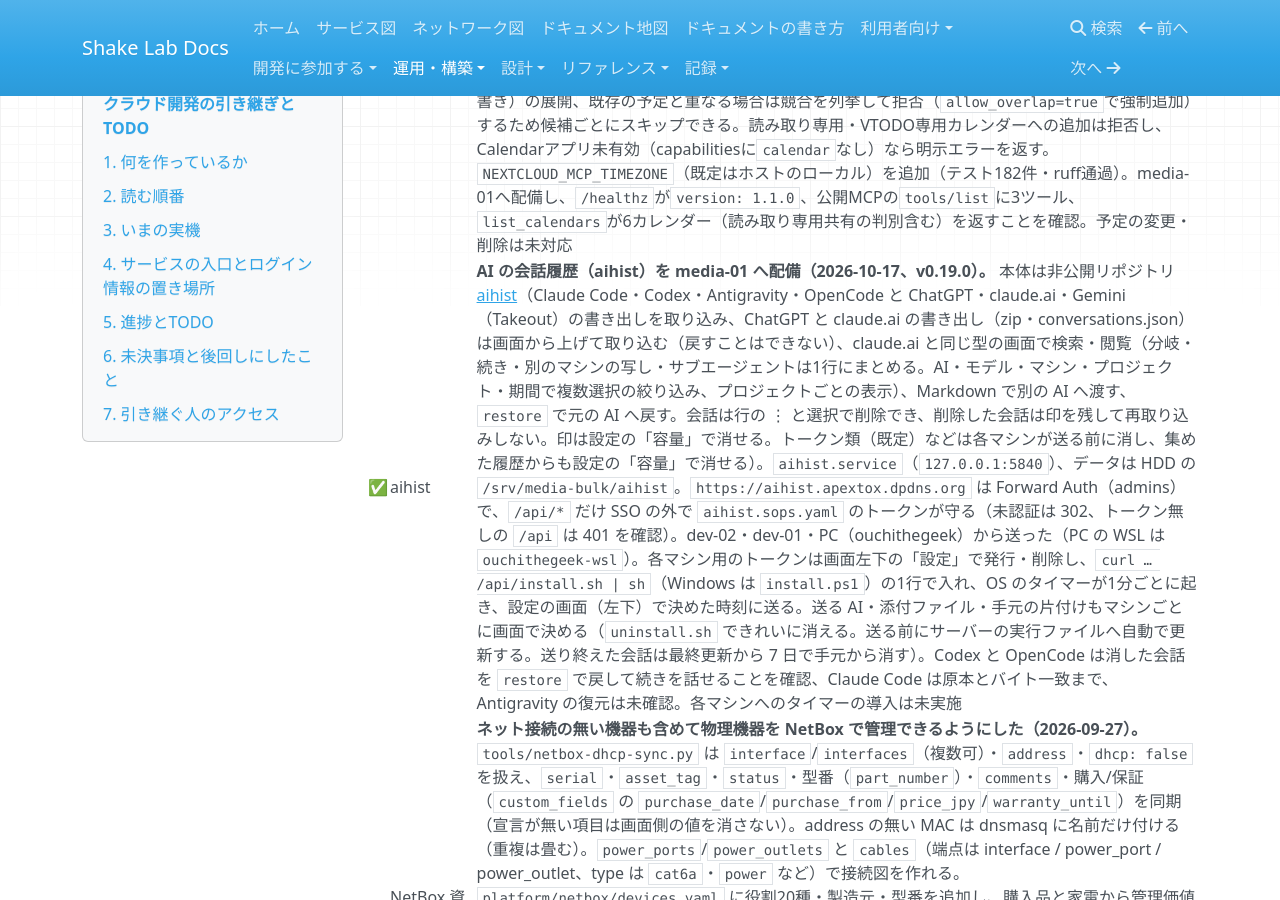
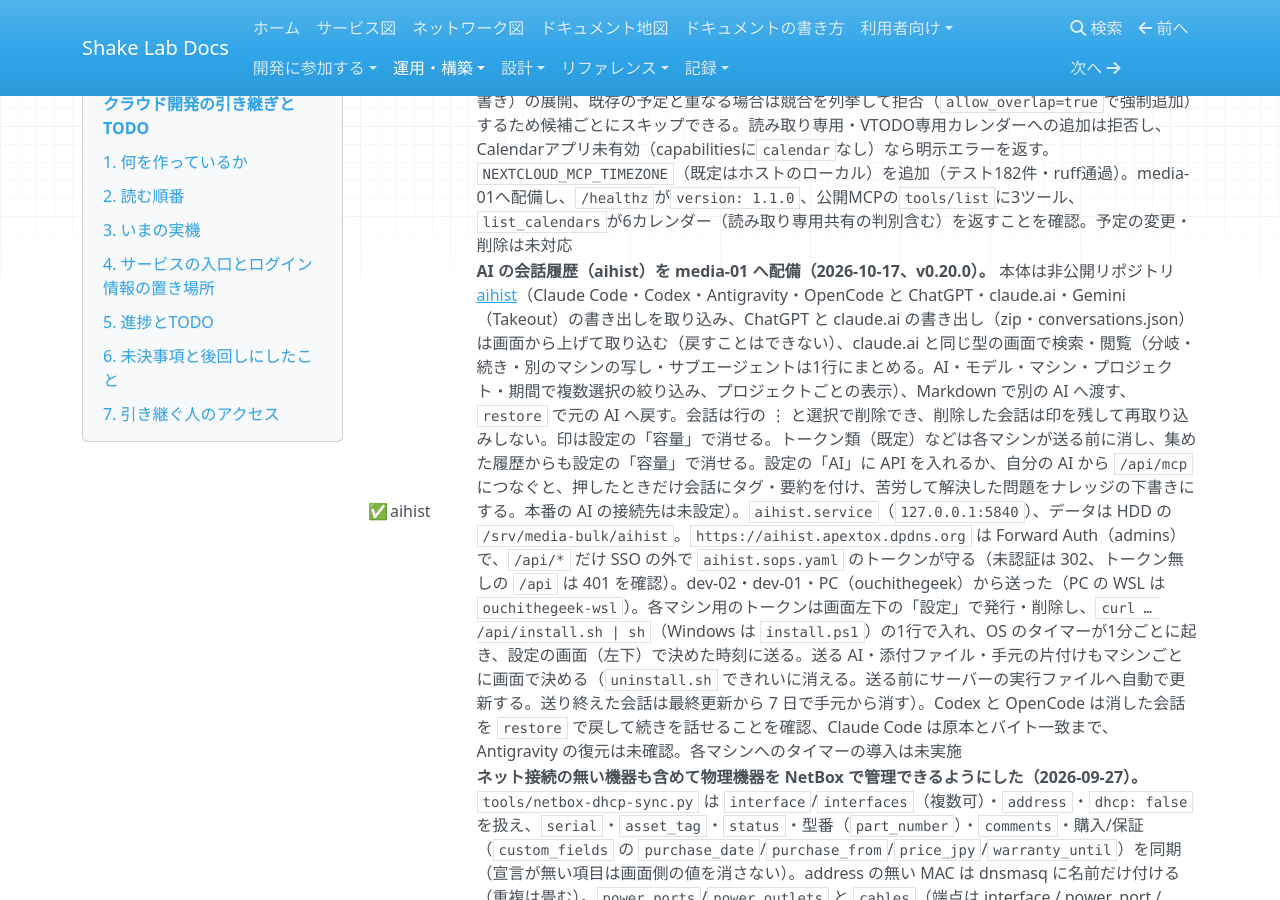
Before and after one commit to rurutheGeek/shake-cloud, an MkDocs documentation site: the page built from docs/operations/handover.md, in a window 1280 px wide and 900 px high, scrolled down 19835 px. Built offline with MkDocs 1.6.1, drawn with Linux system fonts in a browser that asks for light colours; nearby versions of some CDN libraries; a script that is not in the unit is left out.

Commit message:
chore(aihist): v0.20.0（AI でタグ・要約・ナレッジ、MCP）へ上げて配備する
Co-Authored-By: Claude Opus 5.5 <noreply@anthropic.com>

```diff
--- a/docs/operations/handover.md
+++ b/docs/operations/handover.md
@@ -220,7 +220,7 @@ sops --decrypt platform/sops/pve-users.sops.yaml
 | ✅ | Homarr | **ゲーム1の隔離ダウンロードのタイルをHomarrへ追加（2026-10-06）。** `stacks/homarr/apps.json` に「ダウンロード（qBittorrent）」（`https://torrent.play.apextox.dpdns.org`。未認証は302でAuthentikへ）と「ダウンロード（検疫）」（`https://play.apextox.dpdns.org/download`。ゲームポータルから分離した別コンテナ、ポータルSSOを共用。`/download/healthz` 200・未認証は303でログインへ）を追加し、`homarr.yml` でapps-01へ配備（35 apps・0 tiles removed）。torrent側の利用者ブラウザでのSSOログイン完了は未確認 | [Homarr](../services/homarr.md) |
 | 🟨 | Nextcloudアプリ | **自作の印刷・LocalSend送信を公開リポジトリへ切り出し、App Store公開の準備をした（2026-09-26）。** `cups_print`（[nextcloud-cups-print](https://github.com/rurutheGeek/nextcloud-cups-print)）と `localsend_share`（[nextcloud-localsend](https://github.com/rurutheGeek/nextcloud-localsend)）を作成し、各 `v1.0.2` をGitHub Releaseで配布。media-01は `manage.py custom-apps` で導入し旧 `shake_print`・`shake_localsend` を撤去（残る自作は `shake_tags` のみ）。中継は `stacks/print-api`・`stacks/localsend-send` を同じ実装へ更新。**実機確認（NC33）**: 印刷はPDFとMarkdown、ダイアログ（部数・カラー・ページ範囲）、LocalSendは実端末へ送信成功。LocalSendはmulticast応答がSG（22/80/443/53317のみ）で戻らないため、`LOCALSEND_SEND_SCAN` の外向き走査（HTTP legacy discovery）を追加。**プリンターはDHCPで `192.168.10.9`→`192.168.10.3` へ移動しており、キューをmDNS名 `ipp://cA5E9FB00000.local/ipp/print` に変更**（`cups_printer_uri`）。トークンはSOPS・実機・アプリ設定をローテーション済み。**外部レビューを受けて1.0.2で修正（Content-Length明示・中継エラー本文の表示・devicesのLANアドレス許可・トークン比較）。証明書は[PR #1272](https://github.com/nextcloud/app-certificate-requests/pull/1272)・[#1273](https://github.com/nextcloud/app-certificate-requests/pull/1273)を提出済み（署名待ち）。常用はNC33のまま（NC35は使い捨てコンテナで有効化・ルート・設定画面・JS配信のみ確認）** | [nextcloud.md](nextcloud.md)・[printer.md](../services/printer.md)・[D06](../development/D06-localsend.md)・[D08](../development/D08-nextcloud-print.md) |
 | ✅ | Nextcloud MCP | **Nextcloud MCPサーバを公開リポジトリへ切り出し、media-01をリリース取得方式へ移行（2026-09-26）。** [nextcloud-mcp](https://github.com/rurutheGeek/nextcloud-mcp) を作成して `v1.0.0` を公開、外部レビューを受けて `v1.0.1` に更新（tools/call前のwhoami必須化・タグreadのstat・write-denyの祖先拒否と展開メンバー検査・max_bytes検証・アーカイブ事前サイズ検査・Origin検証。標準ライブラリのみ・16ツール・テスト139件・Docker/GHCR対応）。呼び出し元の資格情報でNextcloudのACLに従うパススルー認証は不変。音楽ルートと追加の書き込み禁止プレフィックスをenv化し、tag-api連携はURLとトークンの両方があるときだけタグ3ツールを公開するようオプション化した。media-01は `group_vars/media.yml` の `nextcloud_mcp_version`/`_sha256` で固定したリリース資産をプレイが取得する。実機で `/healthz`（`version: 1.0.1`・`tag_tools: true`）とMCP接続からの `whoami`・MusicBrainz検索を確認。**2026-09-28: `v1.1.0`へ更新し、CalDAVカレンダー3ツール（`nextcloud_list_calendars`・`nextcloud_list_events`・`nextcloud_create_event`）を追加。** 繰り返し予定（`DAILY`/`WEEKLY`/`MONTHLY`/`YEARLY`、`COUNT`/`UNTIL`/`BYDAY`/`EXDATE`・上書き）の展開、既存の予定と重なる場合は競合を列挙して拒否（`allow_overlap=true`で強制追加）するため候補ごとにスキップできる。読み取り専用・VTODO専用カレンダーへの追加は拒否し、Calendarアプリ未有効（capabilitiesに`calendar`なし）なら明示エラーを返す。`NEXTCLOUD_MCP_TIMEZONE`（既定はホストのローカル）を追加（テスト182件・ruff通過）。media-01へ配備し、`/healthz`が`version: 1.1.0`、公開MCPの`tools/list`に3ツール、`list_calendars`が6カレンダー（読み取り専用共有の判別含む）を返すことを確認。予定の変更・削除は未対応 | [nextcloud-mcp.md](nextcloud-mcp.md)・[A06](../development/A06-nextcloud-mcp.md) |
-| ✅ | aihist | **AI の会話履歴（aihist）を media-01 へ配備（2026-10-17、v0.19.0）。** 本体は非公開リポジトリ [aihist](https://github.com/rurutheGeek/aihist)（Claude Code・Codex・Antigravity・OpenCode と ChatGPT・claude.ai・Gemini（Takeout）の書き出しを取り込み、ChatGPT と claude.ai の書き出し（zip・conversations.json）は画面から上げて取り込む（戻すことはできない）、claude.ai と同じ型の画面で検索・閲覧（分岐・続き・別のマシンの写し・サブエージェントは1行にまとめる。AI・モデル・マシン・プロジェクト・期間で複数選択の絞り込み、プロジェクトごとの表示）、Markdown で別の AI へ渡す、`restore` で元の AI へ戻す。会話は行の ⋮ と選択で削除でき、削除した会話は印を残して再取り込みしない。印は設定の「容量」で消せる。トークン類（既定）などは各マシンが送る前に消し、集めた履歴からも設定の「容量」で消せる）。`aihist.service`（`127.0.0.1:5840`）、データは HDD の `/srv/media-bulk/aihist`。`https://aihist.apextox.dpdns.org` は Forward Auth（admins）で、`/api/*` だけ SSO の外で `aihist.sops.yaml` のトークンが守る（未認証は 302、トークン無しの `/api` は 401 を確認）。dev-02・dev-01・PC（ouchithegeek）から送った（PC の WSL は `ouchithegeek-wsl`）。各マシン用のトークンは画面左下の「設定」で発行・削除し、`curl … /api/install.sh | sh`（Windows は `install.ps1`）の1行で入れ、OS のタイマーが1分ごとに起き、設定の画面（左下）で決めた時刻に送る。送る AI・添付ファイル・手元の片付けもマシンごとに画面で決める（`uninstall.sh` できれいに消える。送る前にサーバーの実行ファイルへ自動で更新する。送り終えた会話は最終更新から 7 日で手元から消す）。Codex と OpenCode は消した会話を `restore` で戻して続きを話せることを確認、Claude Code は原本とバイト一致まで、Antigravity の復元は未確認。各マシンへのタイマーの導入は未実施 | [aihist.md](aihist.md) |
+| ✅ | aihist | **AI の会話履歴（aihist）を media-01 へ配備（2026-10-17、v0.20.0）。** 本体は非公開リポジトリ [aihist](https://github.com/rurutheGeek/aihist)（Claude Code・Codex・Antigravity・OpenCode と ChatGPT・claude.ai・Gemini（Takeout）の書き出しを取り込み、ChatGPT と claude.ai の書き出し（zip・conversations.json）は画面から上げて取り込む（戻すことはできない）、claude.ai と同じ型の画面で検索・閲覧（分岐・続き・別のマシンの写し・サブエージェントは1行にまとめる。AI・モデル・マシン・プロジェクト・期間で複数選択の絞り込み、プロジェクトごとの表示）、Markdown で別の AI へ渡す、`restore` で元の AI へ戻す。会話は行の ⋮ と選択で削除でき、削除した会話は印を残して再取り込みしない。印は設定の「容量」で消せる。トークン類（既定）などは各マシンが送る前に消し、集めた履歴からも設定の「容量」で消せる。設定の「AI」に API を入れるか、自分の AI から `/api/mcp` につなぐと、押したときだけ会話にタグ・要約を付け、苦労して解決した問題をナレッジの下書きにする。本番の AI の接続先は未設定）。`aihist.service`（`127.0.0.1:5840`）、データは HDD の `/srv/media-bulk/aihist`。`https://aihist.apextox.dpdns.org` は Forward Auth（admins）で、`/api/*` だけ SSO の外で `aihist.sops.yaml` のトークンが守る（未認証は 302、トークン無しの `/api` は 401 を確認）。dev-02・dev-01・PC（ouchithegeek）から送った（PC の WSL は `ouchithegeek-wsl`）。各マシン用のトークンは画面左下の「設定」で発行・削除し、`curl … /api/install.sh | sh`（Windows は `install.ps1`）の1行で入れ、OS のタイマーが1分ごとに起き、設定の画面（左下）で決めた時刻に送る。送る AI・添付ファイル・手元の片付けもマシンごとに画面で決める（`uninstall.sh` できれいに消える。送る前にサーバーの実行ファイルへ自動で更新する。送り終えた会話は最終更新から 7 日で手元から消す）。Codex と OpenCode は消した会話を `restore` で戻して続きを話せることを確認、Claude Code は原本とバイト一致まで、Antigravity の復元は未確認。各マシンへのタイマーの導入は未実施 | [aihist.md](aihist.md) |
 | ✅ | NetBox 資産台帳 | **ネット接続の無い機器も含めて物理機器を NetBox で管理できるようにした（2026-09-27）。** `tools/netbox-dhcp-sync.py` は `interface`/`interfaces`（複数可）・`address`・`dhcp: false` を扱え、`serial`・`asset_tag`・`status`・型番（`part_number`）・`comments`・購入/保証（`custom_fields` の `purchase_date`/`purchase_from`/`price_jpy`/`warranty_until`）を同期（宣言が無い項目は画面側の値を消さない）。address の無い MAC は dnsmasq に名前だけ付ける（重複は畳む）。`power_ports`/`power_outlets` と `cables`（端点は interface / power_port / power_outlet、type は `cat6a`・`power` など）で接続図を作れる。`platform/netbox/devices.yaml` に役割20種・製造元・型番を追加し、購入品と家電から管理価値のある機器を登録（開発ボード、UPS×2、HDD/SSD、PC周辺、モニター、マイク、カメラ、ガジェット、工具、SDカード5枚、ONU、ヘルシオ/ホットクック/洗濯機/エアコン/REGZA、家族のスマホ3台、SwitchBot 開閉センサー、Eufy SmartTrack。計70台）。ケーブル11本（ネット幹線6＋UPS1 バッテリー口5。UPS2 は予備）。aterm は PA-WG1200HP、Redmi は Xiaomi、Echo は Amazon へ修正。PC3台はスペックを記録し役割を Desktop/Laptop へ。`ensure` は冪等、`pull`/`push` も通過。ケーブル・電源タップ・充電器・電子部品は載せない方針（主要な幹線と UPS 接続だけ接続図にする）。**残りは各機器のシリアル、PC3台のメーカ・型番、Wi-Fi 家電の MAC、TL-SG605 の port 番号確認、unknown-43/84 の正体** | [netbox.md](netbox.md#assets) |
 | ✅ | パスキー | **パスワードレスの自動入力が出ない原因を特定し、discoverable（resident key）を必須化（2026-09-27）。** サーバー側（識別ステージの `passkey_challenge`・`autocomplete="username webauthn"`・パスワード/検証段を飛ばす既定ポリシー）は正常で、原因は登録済みBitwardenパスキーが2要素専用（非discoverable）だったこと。MFAでは使えており（`last_t`＝2026-09-26 09:51の本人ログインと一致）、`allowCredentials: []` の自動入力にだけ出ない症状だった。WebAuthn setupステージ `default-authenticator-webauthn-setup` を `resident_key_requirement: required` へ変更し、`configure.py` が冪等に適用（実機にも適用済み）。**2026-09-27より前に登録したパスキーは削除して登録し直しが必要。** Firefoxはユーザー名欄のパスキー自動入力に非対応（Chrome/Edge/Safariを使う） | [identity.md](identity.md#パスキーだけでログインするパスワードレス) |
 | ✅ | セッション | **再ログイン頻度を下げた（2026-09-27）。** 実機DBで、認証セッションがブラウザー終了＋サーバー側24時間（tenant `default_token_duration: days=1`）で切れていた。`configure.py` が `default-authentication-login` の `remember_me_offset` を `days=30` にし、ログイン最後の「Stay signed in?」で **Yes** のときだけ30日保持（Noは従来どおり）。実機にも適用済み。常時30日にする場合は同ステージの `session_duration: days=30` | [identity.md](identity.md#再ログインを減らすセッション保持) |
```
Also changed, not shown: 1 other file.
